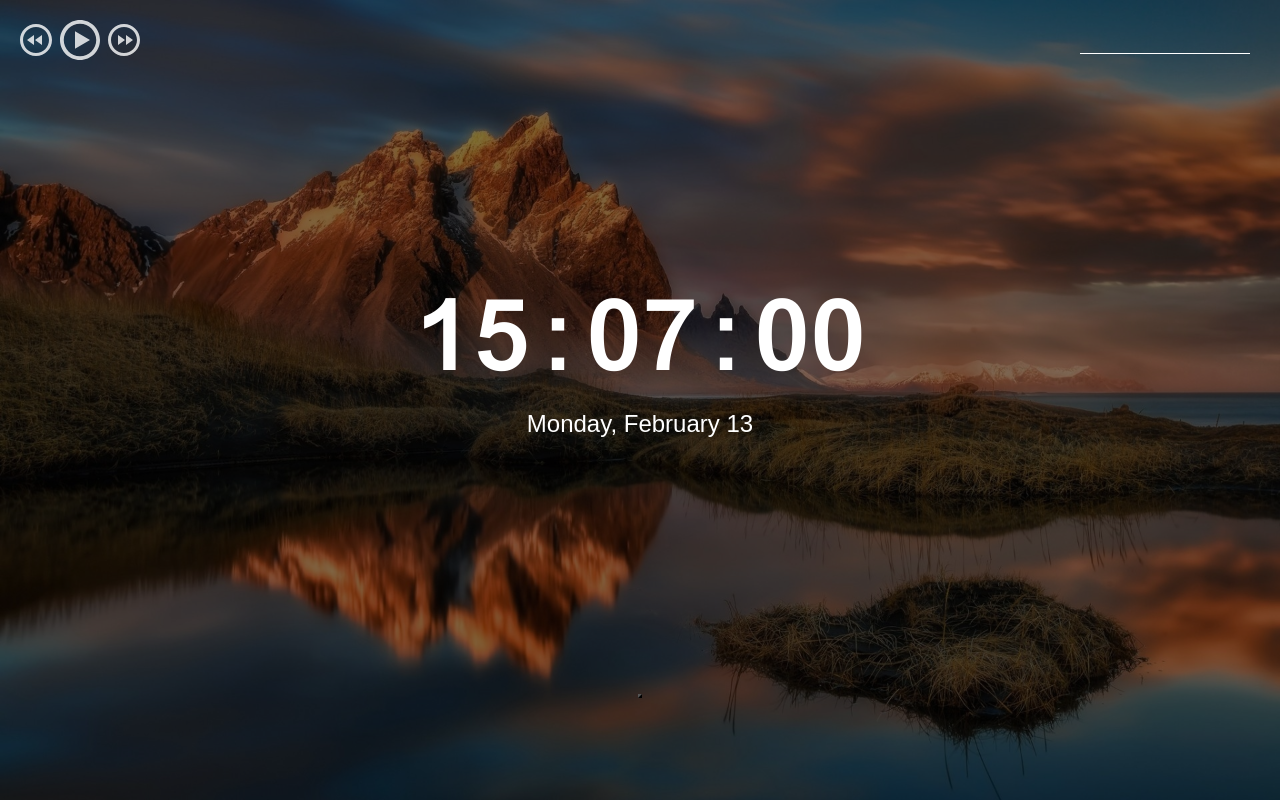
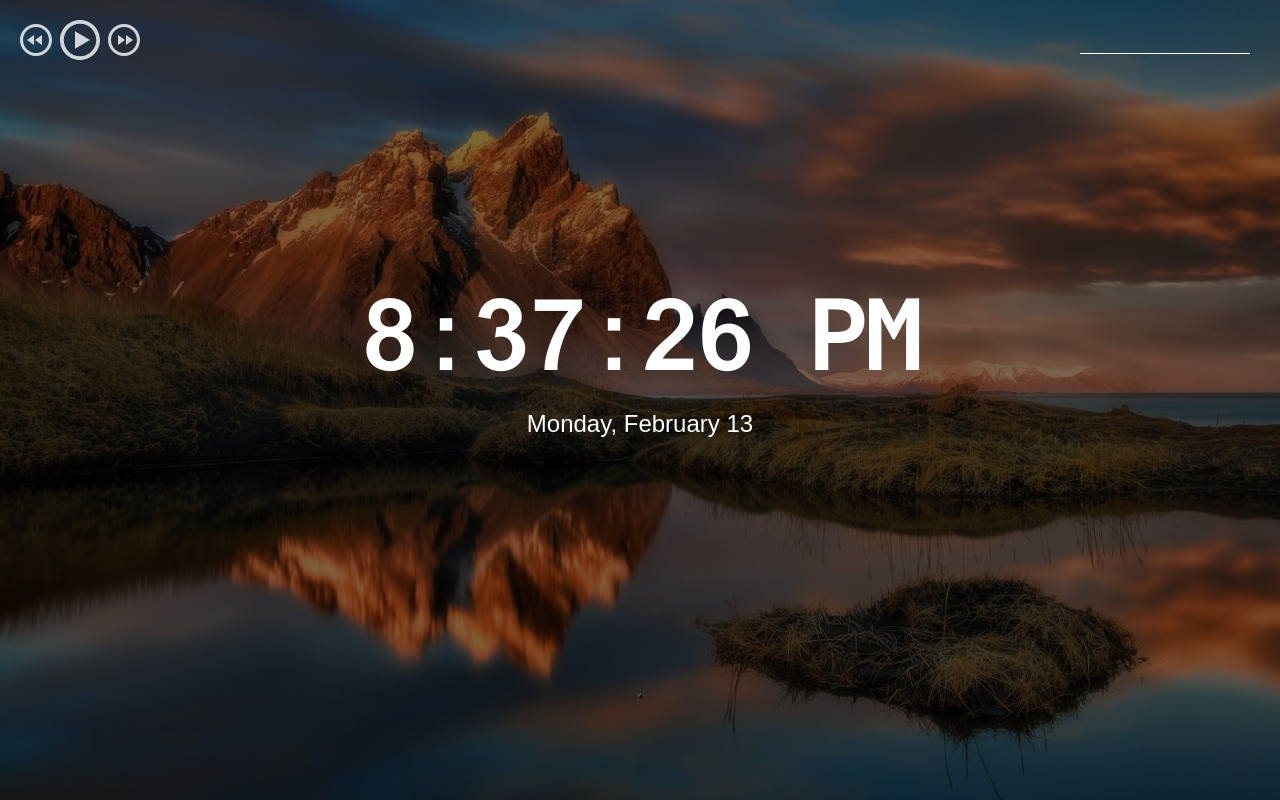
Before and after one commit to kozinaksa/JSFEPRESCHOOL2022Q4, a website built with webpack: page momentum/src/index.html in a window 1280 px wide. Built offline with nearby package versions, Linux system fonts and the light colour scheme.

Commit message:
feat: implement clock and calendar

```diff
--- a/momentum/src/index.html
+++ b/momentum/src/index.html
@@ -38,9 +38,8 @@
       <button class="slider-btns__prev slider-icon"></button>
       <button class="slider-btns__next slider-icon"></button>
     </div>
-    <!-- TODO: delete time and data info into tags -->
-    <time class="time">15:07:00</time>
-    <date class="date">Monday, February 13</date>
+    <time class="time"></time>
+    <date class="date"></date>
     <div class="greeting-container">
       <span class="greeting"></span>
       <input type="text" class="name">
--- /dev/null
+++ b/momentum/src/js/dateTime.js
@@ -0,0 +1,12 @@
+const isTime = document.querySelector('.time');
+const isDate = document.querySelector('.date');
+const options = {weekday: 'long', month: 'long', day: 'numeric'};
+
+export function showTime() {
+  const date = new Date();
+  const currentTime = date.toLocaleTimeString();
+  const currentDate = date.toLocaleDateString('en-US', options);
+  isTime.textContent = currentTime;
+  isDate.textContent = currentDate;
+  setTimeout(showTime, 1000);
+}
--- a/momentum/src/script.js
+++ b/momentum/src/script.js
@@ -3,5 +3,6 @@
 import './style/scss/fonts.scss';
 import './style/scss/style.scss';
 
-const mult = (a, b) => a * b;
-console.log(mult(4, 2));
+
+import { showTime } from './js/dateTime';
+showTime();
```
